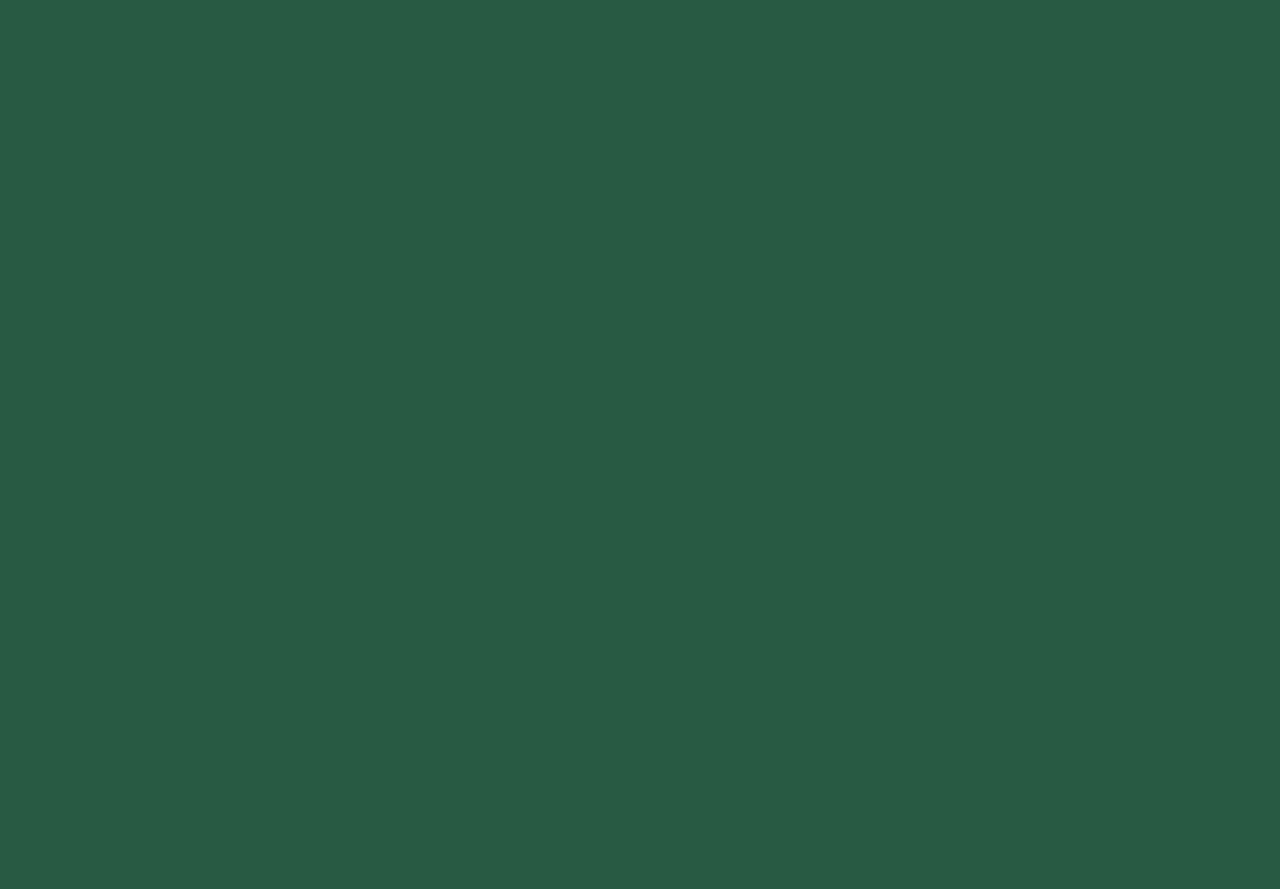
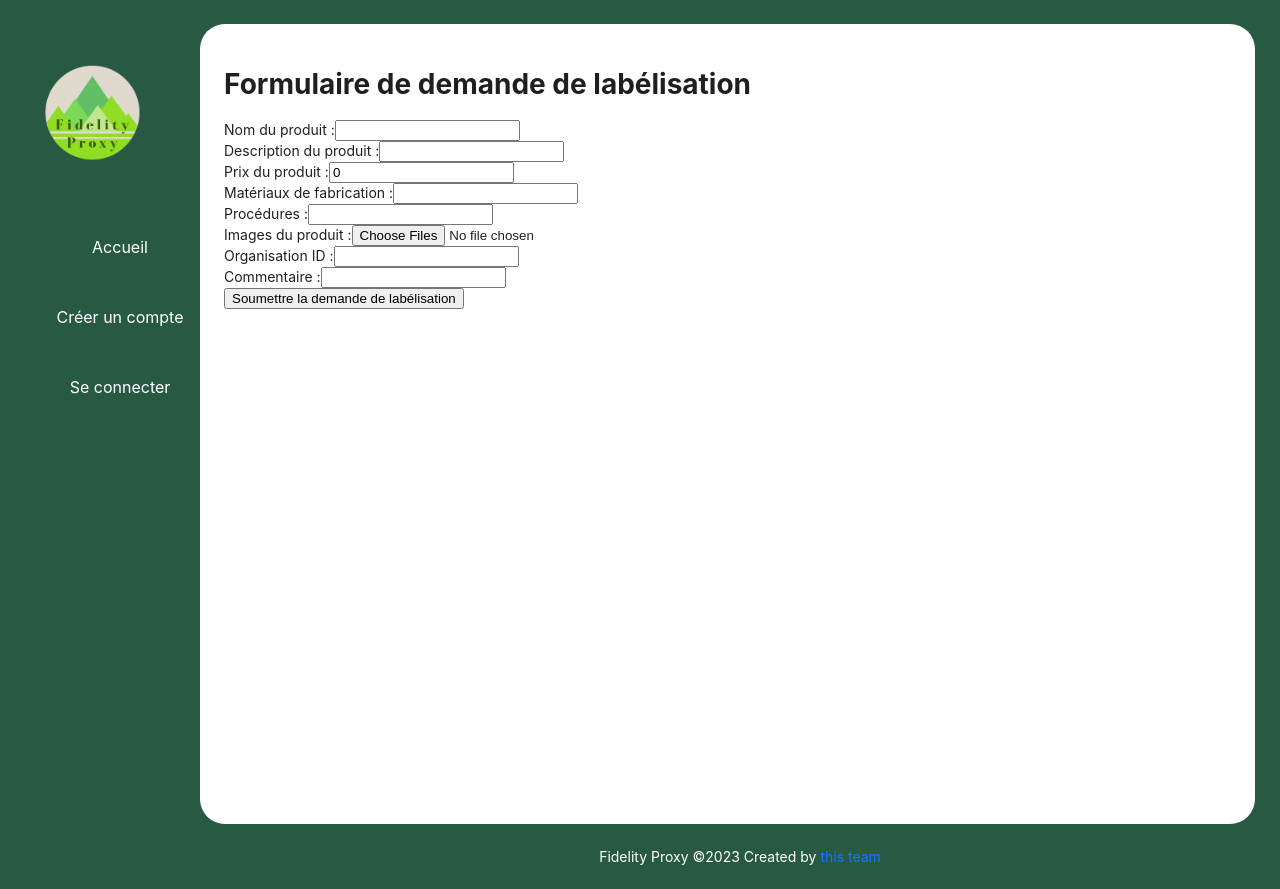
Before and after one commit to Cassandraforestier/fidelity-proxy, a React (Create React App) app: page /labelRequestForm in a window 1280 px wide. Before the commit this address had no page. Before the commit the page ends 800 px from the top, so only its background shows below. Built offline with nearby package versions, Linux system fonts and the light colour scheme.

Commit message:
Formulaire labélisation

```diff
--- a/src/App.js
+++ b/src/App.js
@@ -23,6 +23,7 @@ import { useState } from 'react';
 import FidelityPage from './page/fidelity/fidelity-page';
 import CartsPage from './page/carts/carts-page';
 import ScannerPage from './page/scanner/scanner-page';
+import LabelRequestForm from './page/label-request-form/label-request-form';
 import { ToastContainer } from 'react-toastify';
 import 'react-toastify/dist/ReactToastify.css';
 
@@ -73,6 +74,7 @@ function App() {
             <Route path="/demands" element={<DemandsList />} />
             <Route path='/map' element={<Map />} />
             <Route path='/scanner' element={<ScannerPage />} />
+            <Route path='/labelRequestForm' element={<LabelRequestForm />} />
           </Route>
         </Routes>
       </BrowserRouter>
--- a/src/layout.js
+++ b/src/layout.js
@@ -25,6 +25,7 @@ const _menuItems = {
     { to: "timeTable", label: "Emploi du temps" },
     { to: "demands", label: "Mes demandes" },
     { to: "scanner", label: "Mon scanner" },
+    { to: "labelRequestForm", label: "Formulaire certification produit"},
   ],
   Gestionnaire: [
     { to: "demands", label: "Les demandes" },
--- /dev/null
+++ b/src/page/label-request-form/label-request-form.js
@@ -0,0 +1,82 @@
+import React, { useState } from "react";
+import axios from "axios";
+
+const LabelRequestForm = () => {
+  const [productName, setProductName] = useState("");
+  const [productDescription, setProductDescription] = useState("");
+  const [productPrice, setProductPrice] = useState(0);
+  const [materials, setMaterials] = useState("");
+  const [process, setProcess] = useState("");
+  const [selectedImages, setSelectedImages] = useState([]);
+  const [organizationId, setOrganizationId] = useState(""); // Ajoutez l'ID de l'organisation
+  const [comment, setComment] = useState("");
+
+  const handleFormSubmit = async (e) => {
+    e.preventDefault();
+
+    // Créez un objet avec les données du formulaire
+    const labelRequestData = {
+      organizationId,
+      productId: {
+        name: productName,
+        description: productDescription,
+        price: productPrice,
+      },
+      comment,
+      materials,
+      process,
+      images: selectedImages,
+    };
+
+    try {
+      // Envoyez les données au backend (remplacez l'URL par l'URL de votre backend)
+      const response = await axios.post("http://localhost:4000/labelRequest", labelRequestData);
+      console.log("Demande de labélisation soumise avec succès.", response.data);
+    } catch (error) {
+      console.error("Erreur lors de la soumission de la demande de labélisation.", error);
+    }
+  };
+
+  return (
+    <div>
+      <h1>Formulaire de demande de labélisation</h1>
+      <form onSubmit={handleFormSubmit}>
+        <div>
+          <label>Nom du produit :</label>
+          <input required type="text" value={productName} onChange={(e) => setProductName(e.target.value)} />
+        </div>
+        <div>
+          <label>Description du produit :</label>
+          <input value={productDescription} onChange={(e) => setProductDescription(e.target.value)} />
+        </div>
+        <div>
+          <label>Prix du produit :</label>
+          <input required type="number" value={productPrice} onChange={(e) => setProductPrice(e.target.value)} />
+        </div>
+        <div>
+          <label>Matériaux de fabrication :</label>
+          <input value={materials} onChange={(e) => setMaterials(e.target.value)} />
+        </div>
+        <div>
+          <label>Procédures :</label>
+          <input value={process} onChange={(e) => setProcess(e.target.value)} />
+        </div>
+        <div>
+          <label>Images du produit :</label>
+          <input required type="file" multiple onChange={(e) => setSelectedImages([...e.target.files])} />
+        </div>
+        <div>
+          <label>Organisation ID :</label>
+          <input required type="text" value={organizationId} onChange={(e) => setOrganizationId(e.target.value)} />
+        </div>
+        <div>
+          <label>Commentaire :</label>
+          <input value={comment} onChange={(e) => setComment(e.target.value)} />
+        </div>
+        <button type="submit">Soumettre la demande de labélisation</button>
+      </form>
+    </div>
+  );
+};
+
+export default LabelRequestForm;
```
Also changed, not shown: src/page/label-request-form/label-request-form.css (added).
